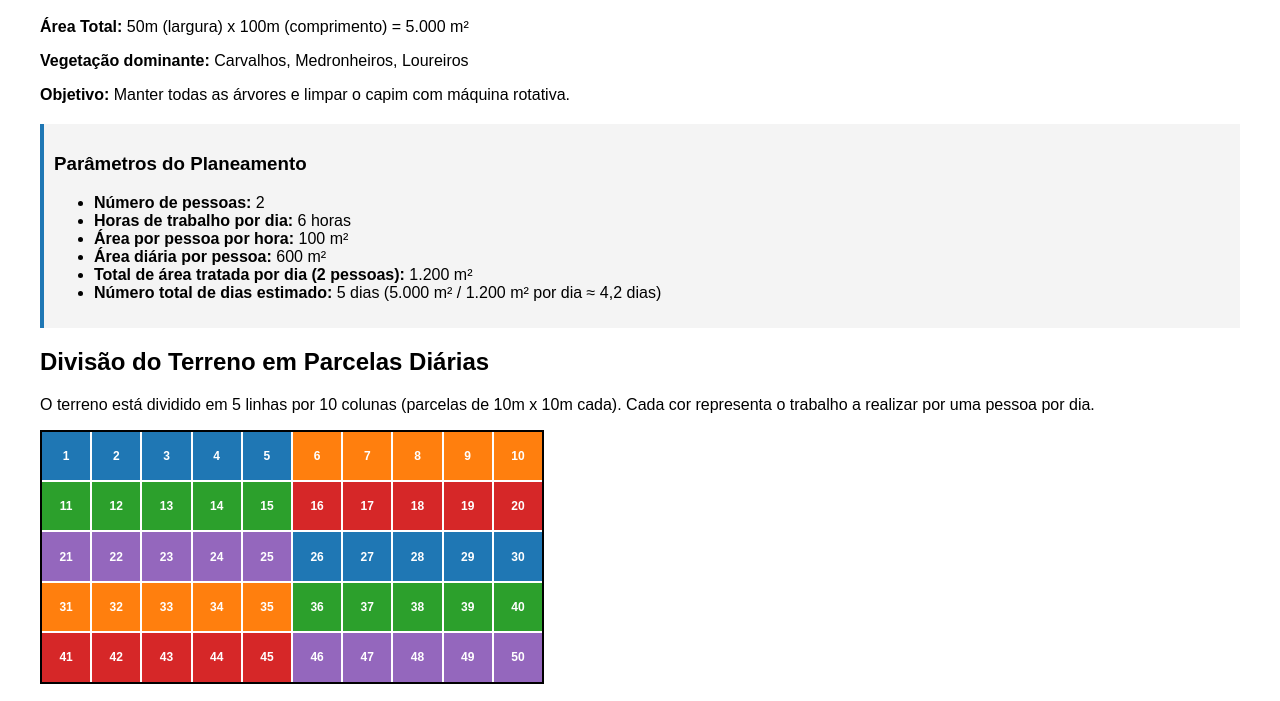
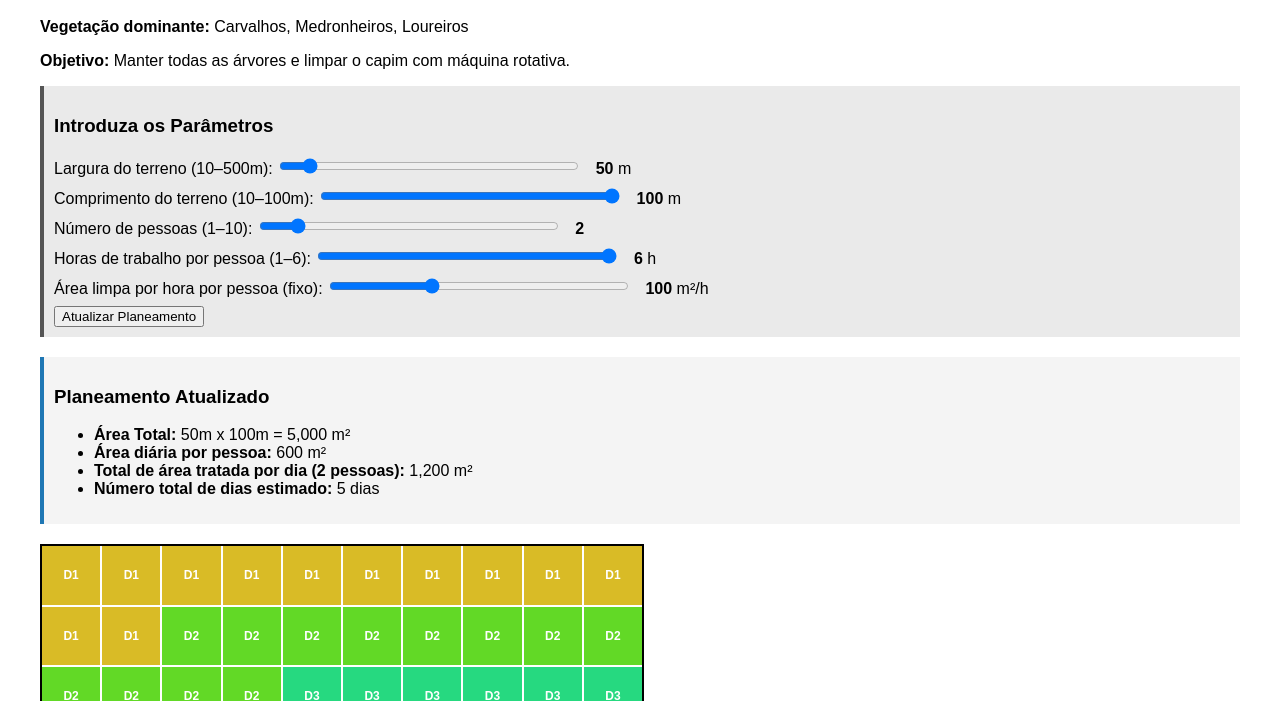
Before and after one commit to joaosoaresesilva/joaosoaresesilva.github.io, a plain HTML site: page links/agro.html in a window 1280 px wide. Shown: the part 80-781 px from the top of the page. Drawn offline with Linux system fonts and the light colour scheme.

Commit message:
Update agro.html

```diff
--- a/links/agro.html
+++ b/links/agro.html
@@ -11,15 +11,14 @@
     .grid {
       display: grid;
       grid-template-columns: repeat(10, 1fr);
-      grid-template-rows: repeat(5, 1fr);
       gap: 2px;
-      width: 500px;
-      height: 250px;
+      width: 100%;
+      max-width: 600px;
       border: 2px solid #000;
+      margin-top: 20px;
     }
     .cell {
-      width: 100%;
-      height: 100%;
+      aspect-ratio: 1;
       display: flex;
       align-items: center;
       justify-content: center;
@@ -33,105 +32,114 @@
     .legend div {
       margin-bottom: 5px;
     }
-    .day1 { background-color: #1f77b4; }
-    .day2 { background-color: #ff7f0e; }
-    .day3 { background-color: #2ca02c; }
-    .day4 { background-color: #d62728; }
-    .day5 { background-color: #9467bd; }
     .info {
       margin-top: 20px;
       background-color: #f4f4f4;
       padding: 10px;
       border-left: 4px solid #1f77b4;
     }
+    .form-section {
+      margin-bottom: 20px;
+      padding: 10px;
+      background-color: #eaeaea;
+      border-left: 4px solid #555;
+    }
+    label {
+      display: block;
+      margin-bottom: 8px;
+    }
+    input[type="range"] {
+      width: 300px;
+    }
+    output {
+      font-weight: bold;
+      margin-left: 10px;
+    }
   </style>
 </head>
 <body>
   <h1>Plano de Limpeza para Terreno Rústico</h1>
-  <p><strong>Área Total:</strong> 50m (largura) x 100m (comprimento) = 5.000 m²</p>
   <p><strong>Vegetação dominante:</strong> Carvalhos, Medronheiros, Loureiros</p>
   <p><strong>Objetivo:</strong> Manter todas as árvores e limpar o capim com máquina rotativa.</p>
 
-  <div class="info">
-    <h3>Parâmetros do Planeamento</h3>
-    <ul>
-      <li><strong>Número de pessoas:</strong> 2</li>
-      <li><strong>Horas de trabalho por dia:</strong> 6 horas</li>
-      <li><strong>Área por pessoa por hora:</strong> 100 m²</li>
-      <li><strong>Área diária por pessoa:</strong> 600 m²</li>
-      <li><strong>Total de área tratada por dia (2 pessoas):</strong> 1.200 m²</li>
-      <li><strong>Número total de dias estimado:</strong> 5 dias (5.000 m² / 1.200 m² por dia ≈ 4,2 dias)</li>
-    </ul>
+  <div class="form-section">
+    <h3>Introduza os Parâmetros</h3>
+    <form id="paramForm">
+      <label>Largura do terreno (10–500m):
+        <input type="range" id="largura" min="10" max="500" value="50" oninput="larguraOutput.value = largura.value">
+        <output id="larguraOutput">50</output> m
+      </label>
+      <label>Comprimento do terreno (10–100m):
+        <input type="range" id="comprimento" min="10" max="100" value="100" oninput="comprimentoOutput.value = comprimento.value">
+        <output id="comprimentoOutput">100</output> m
+      </label>
+      <label>Número de pessoas (1–10):
+        <input type="range" id="pessoas" min="1" max="10" value="2" oninput="pessoasOutput.value = pessoas.value">
+        <output id="pessoasOutput">2</output>
+      </label>
+      <label>Horas de trabalho por pessoa (1–6):
+        <input type="range" id="horas" min="1" max="6" value="6" oninput="horasOutput.value = horas.value">
+        <output id="horasOutput">6</output> h
+      </label>
+      <label>Área limpa por hora por pessoa (fixo):
+        <input type="range" id="areaHora" min="50" max="200" step="10" value="100" oninput="areaHoraOutput.value = areaHora.value">
+        <output id="areaHoraOutput">100</output> m²/h
+      </label>
+      <button type="button" onclick="atualizarPlaneamento()">Atualizar Planeamento</button>
+    </form>
   </div>
 
-  <h2>Divisão do Terreno em Parcelas Diárias</h2>
-  <p>O terreno está dividido em 5 linhas por 10 colunas (parcelas de 10m x 10m cada). Cada cor representa o trabalho a realizar por uma pessoa por dia.</p>
-
-  <div class="grid">
-    <!-- Linha 1 -->
-    <div class="cell day1">1</div>
-    <div class="cell day1">2</div>
-    <div class="cell day1">3</div>
-    <div class="cell day1">4</div>
-    <div class="cell day1">5</div>
-    <div class="cell day2">6</div>
-    <div class="cell day2">7</div>
-    <div class="cell day2">8</div>
-    <div class="cell day2">9</div>
-    <div class="cell day2">10</div>
-    <!-- Linha 2 -->
-    <div class="cell day3">11</div>
-    <div class="cell day3">12</div>
-    <div class="cell day3">13</div>
-    <div class="cell day3">14</div>
-    <div class="cell day3">15</div>
-    <div class="cell day4">16</div>
-    <div class="cell day4">17</div>
-    <div class="cell day4">18</div>
-    <div class="cell day4">19</div>
-    <div class="cell day4">20</div>
-    <!-- Linha 3 -->
-    <div class="cell day5">21</div>
-    <div class="cell day5">22</div>
-    <div class="cell day5">23</div>
-    <div class="cell day5">24</div>
-    <div class="cell day5">25</div>
-    <div class="cell day1">26</div>
-    <div class="cell day1">27</div>
-    <div class="cell day1">28</div>
-    <div class="cell day1">29</div>
-    <div class="cell day1">30</div>
-    <!-- Linha 4 -->
-    <div class="cell day2">31</div>
-    <div class="cell day2">32</div>
-    <div class="cell day2">33</div>
-    <div class="cell day2">34</div>
-    <div class="cell day2">35</div>
-    <div class="cell day3">36</div>
-    <div class="cell day3">37</div>
-    <div class="cell day3">38</div>
-    <div class="cell day3">39</div>
-    <div class="cell day3">40</div>
-    <!-- Linha 5 -->
-    <div class="cell day4">41</div>
-    <div class="cell day4">42</div>
-    <div class="cell day4">43</div>
-    <div class="cell day4">44</div>
-    <div class="cell day4">45</div>
-    <div class="cell day5">46</div>
-    <div class="cell day5">47</div>
-    <div class="cell day5">48</div>
-    <div class="cell day5">49</div>
-    <div class="cell day5">50</div>
+  <div class="info" id="resultado">
+    <!-- Resultado do cálculo será inserido aqui -->
   </div>
 
-  <div class="legend">
-    <h3>Legenda das Cores</h3>
-    <div><span style="background-color:#1f77b4;color:white;padding:2px 5px">Dia 1</span></div>
-    <div><span style="background-color:#ff7f0e;color:white;padding:2px 5px">Dia 2</span></div>
-    <div><span style="background-color:#2ca02c;color:white;padding:2px 5px">Dia 3</span></div>
-    <div><span style="background-color:#d62728;color:white;padding:2px 5px">Dia 4</span></div>
-    <div><span style="background-color:#9467bd;color:white;padding:2px 5px">Dia 5</span></div>
+  <div class="grid" id="gridContainer">
+    <!-- Células de planeamento por dia -->
   </div>
+
+  <script>
+    function atualizarPlaneamento() {
+      const largura = parseFloat(document.getElementById('largura').value);
+      const comprimento = parseFloat(document.getElementById('comprimento').value);
+      const pessoas = parseFloat(document.getElementById('pessoas').value);
+      const horas = parseFloat(document.getElementById('horas').value);
+      const areaHora = parseFloat(document.getElementById('areaHora').value);
+
+      const areaTotal = largura * comprimento;
+      const areaPessoaDia = areaHora * horas;
+      const areaTotalDia = areaPessoaDia * pessoas;
+      const dias = Math.ceil(areaTotal / areaTotalDia);
+
+      const resultado = `
+        <h3>Planeamento Atualizado</h3>
+        <ul>
+          <li><strong>Área Total:</strong> ${largura}m x ${comprimento}m = ${areaTotal.toLocaleString()} m²</li>
+          <li><strong>Área diária por pessoa:</strong> ${areaPessoaDia.toLocaleString()} m²</li>
+          <li><strong>Total de área tratada por dia (${pessoas} pessoas):</strong> ${areaTotalDia.toLocaleString()} m²</li>
+          <li><strong>Número total de dias estimado:</strong> ${dias} dias</li>
+        </ul>
+      `;
+      document.getElementById('resultado').innerHTML = resultado;
+
+      const gridContainer = document.getElementById('gridContainer');
+      gridContainer.innerHTML = '';
+
+      const totalCells = 50;
+      const areasPerCell = areaTotal / totalCells;
+      const cellsPerDay = areaTotalDia / areasPerCell;
+
+      for (let i = 0; i < totalCells; i++) {
+        const dia = Math.floor(i / cellsPerDay) + 1;
+        const color = `hsl(${(dia * 50) % 360}, 70%, 50%)`;
+        const cell = document.createElement('div');
+        cell.className = 'cell';
+        cell.style.backgroundColor = color;
+        cell.textContent = `D${dia}`;
+        gridContainer.appendChild(cell);
+      }
+    }
+
+    window.onload = atualizarPlaneamento;
+  </script>
 </body>
 </html>
```
